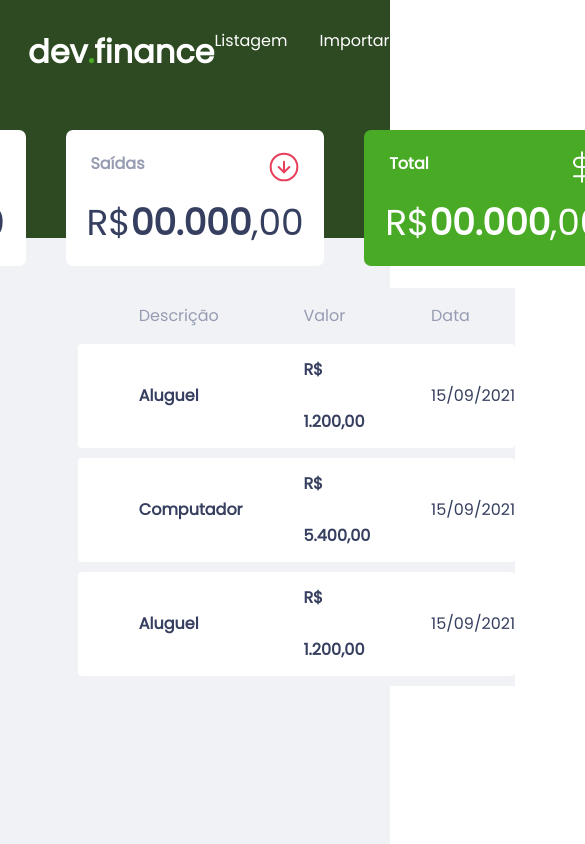
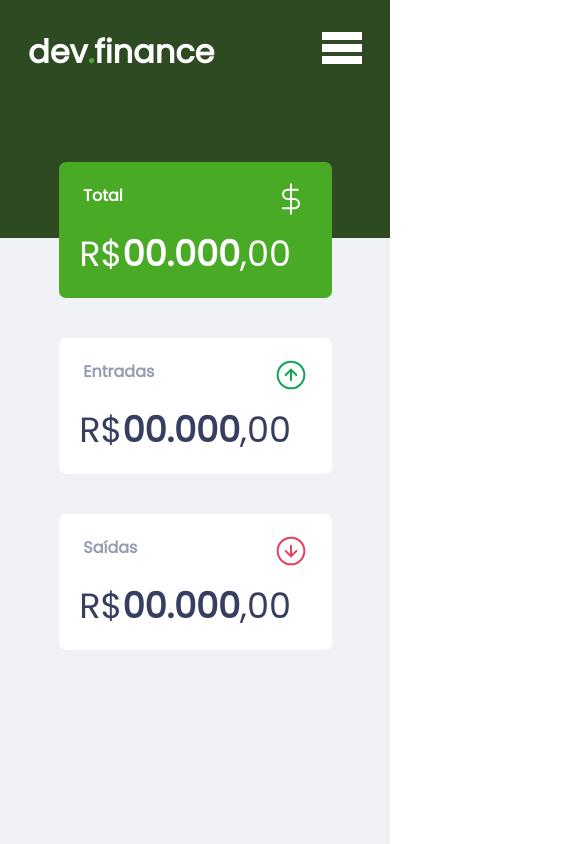
Before and after one commit to fernandocarminatti/dev.finance, a plain HTML site: page index.html in a window 390 px wide. Shown: the top 844 px of the page, 585 px wide, since content can reach past the window. Drawn offline with Linux system fonts and the light colour scheme.

Commit message:
Solved issues with Responsiveness.
Still not 100% but ongoing.
Some meta tags.

```diff
--- a/assets/main.css
+++ b/assets/main.css
@@ -12,12 +12,12 @@ main {
 
 header {
     display: flex;
-    justify-content: center;
     width: 100vw;
     height: 100px;
     color: var(--color-mainWhite);
     justify-content: space-between;
     padding: 1.75rem;
+    margin: 0 auto;
 }
 
 header a {
@@ -28,6 +28,11 @@ header a {
 .wrap-header-link {
     display: flex;
     gap: 2rem;
+}
+
+.bMenu {
+    display: none;
+    fill: var(--color-mainWhite);
 }
 
 header span {
@@ -75,7 +80,7 @@ header span {
 
 .money {
     margin: .75rem 0 0 0;
-    font-size: 2.25rem;
+    font-size: clamp(16px, 9vw, 2.25rem);
     color: var(--color-darkerText);
 }
 
@@ -85,9 +90,7 @@ header span {
 }
 
 .total-wallet-money p, .total-wallet-money h2 {
-
     color: var(--color-mainWhite);
-
 }
 
 .pluses-and-minuses {
@@ -99,6 +102,7 @@ header span {
 }
 
 table {
+    width: 100%;
     border-collapse: separate;
     border-spacing: 0 10px;
     margin-top: -10px;
@@ -112,7 +116,7 @@ table tr {
 
 table th {
     font-weight: 400;
-    font-size: 16px;
+    font-size: 1rem;
     color: var(--color-lighterText);
     text-align: left;
     padding-left: 3.80rem;
@@ -121,7 +125,7 @@ table th {
 
 table td {
     font-weight: 400;
-    font-size: 16px;
+    font-size: 1rem;
     background-color: var(--color-mainWhite);
     color: var(--color-darkerText);
     text-align: left;
@@ -149,3 +153,34 @@ td:last-child {
 .date {
     grid-area: Date;
 }
+
+@media only screen and (max-width:1024px) {
+
+    .wrap-header-link > a {
+        display: none;
+    }
+
+    .bMenu {
+        display: flex;
+    }
+
+    .wallet-section {
+        flex-direction: column;
+        justify-content: center;
+        align-items: center;
+        margin: -4.75rem auto auto auto;
+        width: 10vw;
+    }
+
+    .wallet-section :nth-child(2) { order: 3; }
+    .wallet-section :nth-child(1) { order: 2; }
+    .wallet-section :nth-child(3) { order: 1; }
+
+    .info-block {
+        width: 70vw;
+    }
+
+    .pluses-and-minuses {
+        display: none;
+    }
+}
--- a/index.html
+++ b/index.html
@@ -1,12 +1,23 @@
 <!DOCTYPE html>
-<html lang="en">
+<html lang="pt-BR" dir="auto">
 <head>
     <meta charset="UTF-8">
     <meta http-equiv="X-UA-Compatible" content="IE=edge">
     <meta name="viewport" content="width=device-width, initial-scale=1.0">
+    <meta name="description" content="Rocketseat Discover Marathon, dev.finance website">
+    <meta name="apple-mobile-web-app-capable" content="yes">
+    <meta name="apple-mobile-web-app-status-bar-style" content="black">
+    <meta name="application-name" content="dev.finance$">
+    <link rel="apple-touch-icon" href="assets/favicon.png">
+    <link rel="icon" type="image/png" href="assets/favicon.png">
     <link rel="stylesheet" href="assets/global.css">
     <link rel="stylesheet" href="assets/main.css">
-    <title>Dev.Finance$</title>
+
+    <title> Dev.Finance$</title>
+
+    <noscript>
+        You need to enable JavaScript to run this app.
+    </noscript>
 </head>
 <body>
     <main>
@@ -14,6 +25,11 @@
             <header>
                 <h1>dev<span>.</span>finance</h1>
                 <div class="wrap-header-link">
+                    <svg class="bMenu" viewBox="0 0 100 80" width="40" height="40">
+                        <rect width="100" height="20"></rect>
+                        <rect y="30" width="100" height="20"></rect>
+                        <rect y="60" width="100" height="20"></rect>
+                      </svg>
                     <a href="#">Listagem</a>
                     <a href="#">Importar</a>
                 </div>
```
Also changed, not shown: assets/favicon.png (added), assets/faviconv2.png (added).
